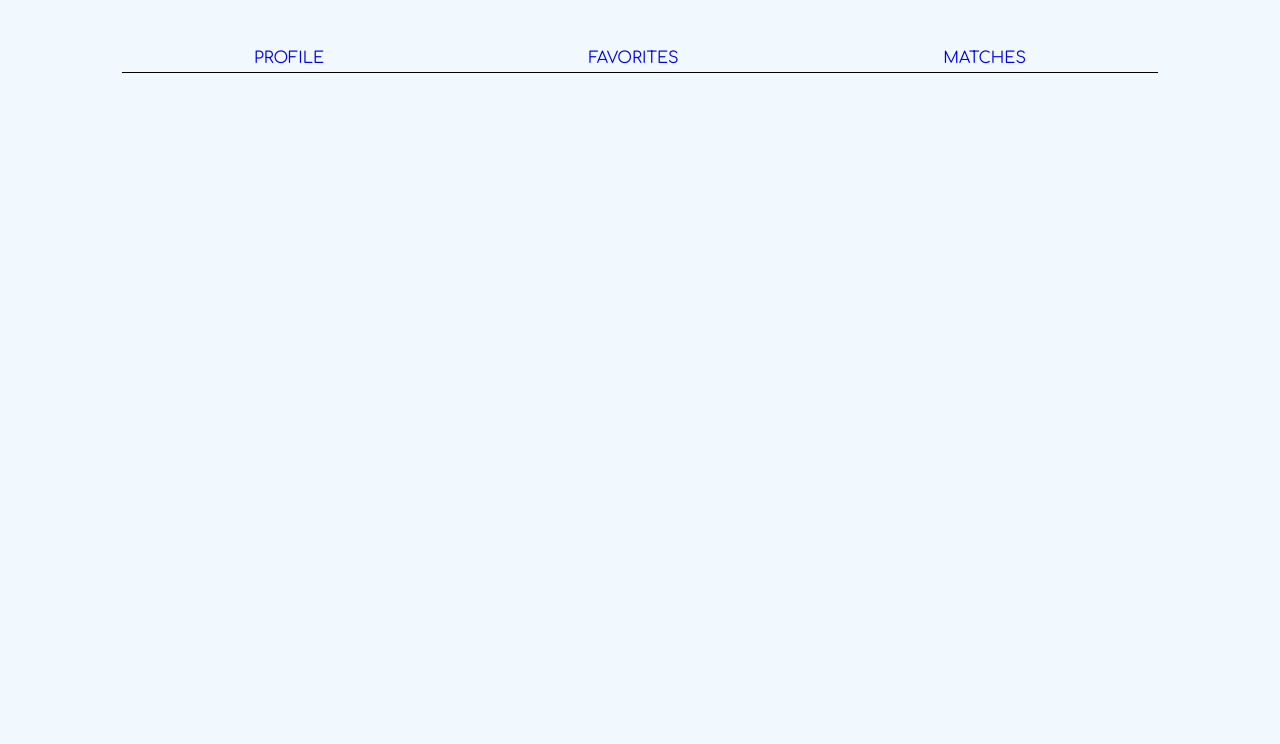
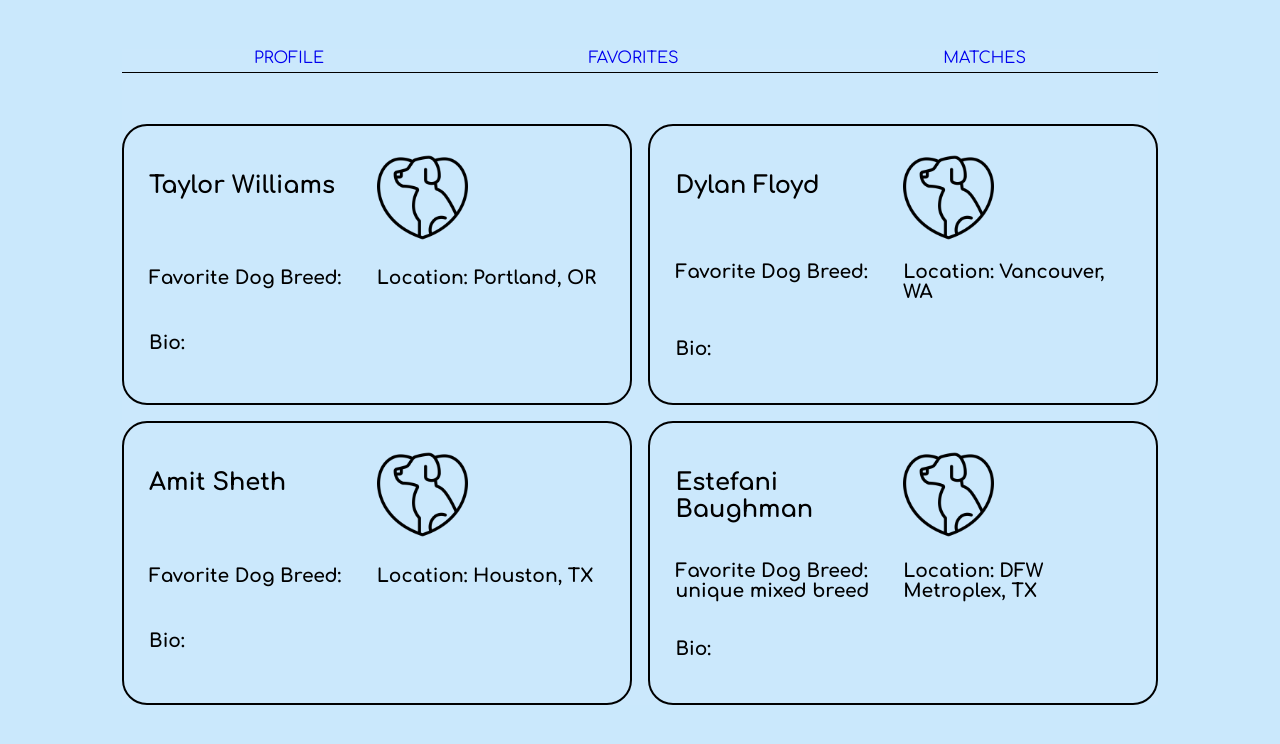
Before and after one commit to Dog-Match/dog-match-fe, a React (Create React App) app: page /aboutus in a window 1280 px wide. Shown: the top 744 px of the page. Built offline with nearby package versions, Linux system fonts and the light colour scheme; the HTML template or start-up script is replaced by a standard one.

Commit message:
AboutPage CSS

```diff
--- a/src/AboutPage.js
+++ b/src/AboutPage.js
@@ -1,11 +1,41 @@
 import React, { Component } from 'react';
+import dog from './styles/dogHeart.png';
+import './styles/aboutpage.css';
 
 export default class AboutPage extends Component {
-  render() {
-    return (
-      <div>
+ render() {
 
-      </div>
-    );
-  }
+   return (
+     <div className = "large-container">
+       <div className = "medium-container">
+         <h2>Taylor Williams</h2>
+         <img src={ dog } alt="Dog" width="40%"></img>
+         <h3>Favorite Dog Breed:</h3>
+         <h3>Location: Portland, OR</h3>
+         <h3>Bio:</h3>
+       </div>
+       <div className = "medium-container">
+         <h2>Dylan Floyd</h2>
+         <img src={ dog } alt="Dog" width="40%"></img>
+         <h3>Favorite Dog Breed:</h3>
+         <h3>Location: Vancouver, WA</h3>
+         <h3>Bio:</h3>
+       </div>
+       <div className = "medium-container">
+         <h2>Amit Sheth</h2>
+         <img src={ dog } alt="Dog" width="40%"></img>
+         <h3>Favorite Dog Breed:</h3>
+         <h3>Location: Houston, TX</h3>
+         <h3>Bio:</h3>
+       </div>
+       <div className = "medium-container">
+         <h2>Estefani Baughman</h2>
+         <img src={ dog } alt="Dog" width="40%"></img>
+         <h3>Favorite Dog Breed: unique mixed breed</h3>
+         <h3>Location: DFW Metroplex, TX</h3>
+         <h3>Bio:</h3>
+       </div>
+     </div>
+   );
+ }
 }
--- /dev/null
+++ b/src/styles/aboutpage.css
@@ -0,0 +1,63 @@
+@import url('https://fonts.googleapis.com/css2?family=Comfortaa:wght@400;700&family=Ubuntu+Mono:ital@0;1&display=swap');
+
+/* font-family: 'Comfortaa', cursive;
+font-family: 'Ubuntu Mono', monospace; */
+
+body {
+ background-color: rgba(202,232,252,1);
+}
+
+html, body {
+ font-family: 'Comfortaa', cursive;
+ margin: 2%;
+ margin-left: 5%;
+ margin-right: 5%;
+ background-color: rgba(202,232,252,1);
+}
+
+.active-link {
+ /* padding: 10px;
+ background-color: light-grey; */
+}
+
+.nav-bar {
+ display: flex;
+ justify-content: center;
+ align-items: center;
+ padding-bottom: 5px;
+ border-bottom: 1px solid;
+ text-transform: uppercase;
+}
+
+h1 {
+ font-family: 'Ubuntu Mono', monospace;
+ font-size: 2em;
+ text-transform: capitalize;
+}
+
+a:link {
+ text-decoration: none;
+}
+
+input:focus {
+ outline: none;
+}
+
+select:focus {
+ outline: none;
+}
+
+.large-container{
+   display: grid;
+   grid-template-columns: 1fr 1fr;
+   grid-gap: 1em;
+   margin-top: 5%;
+}
+
+.medium-container{
+   display: grid;
+   grid-template-columns: 1fr 1fr;
+   border-radius: 25px;
+   border: 2px solid black;
+   padding: 5%;
+}
```
Also changed, not shown: src/styles/dogHeart.png (added).
